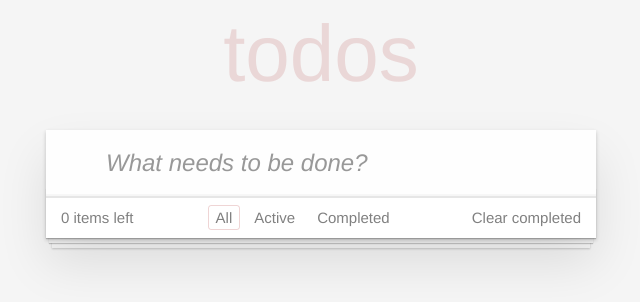
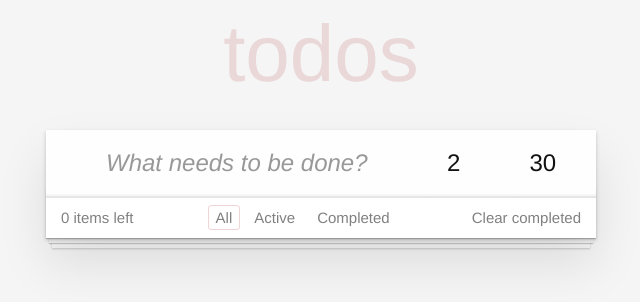
Before and after one commit to Zuk1eX/kata-todo-app, a React (Vite) app: page / in a window 1280 px wide. Shown: the top 302 px of the page, without its empty margins (319-959 px from the left). Built offline with nearby package versions, Linux system fonts and the light colour scheme.

Commit message:
tasks timer with play & pause options

```diff
--- a/src/App.jsx
+++ b/src/App.jsx
@@ -11,10 +11,10 @@ function App() {
   const [tasks, dispatch] = useReducer(tasksReducer, [])
   const [filter, setFilter] = useState('all')
 
-  const createTask = (title) => dispatch({ type: 'added', title })
+  const createTask = (title, deadline) => dispatch({ type: 'added', title, deadline })
   const deleteTask = (id) => dispatch({ type: 'deleted', id })
   const toggleTask = (id) => dispatch({ type: 'toggled', id })
-  const updateTask = (id, title) => dispatch({ type: 'updated', id, title })
+  const updateTask = (id, title, deadline, isActive) => dispatch({ type: 'updated', id, title, deadline, isActive })
   const clearCompleted = () => dispatch({ type: 'cleared' })
 
   function filterTasks() {
--- a/src/components/NewTaskForm/NewTaskForm.css
+++ b/src/components/NewTaskForm/NewTaskForm.css
@@ -1,17 +1,40 @@
-.new-todo {
+.new-todo-form {
+  display: flex;
+  margin-bottom: 0;
+}
+
+.new-todo,
+.new-todo-form .new-todo-form__timer,
+.edit {
   position: relative;
-  box-sizing: border-box;
+  margin: 0;
   width: 100%;
-  margin: 0;
-  border: none;
-  padding: 16px 16px 16px 60px;
-  box-shadow: inset 0 -2px 1px rgba(0, 0, 0, 0.03);
-  color: inherit;
+  font-size: 24px;
   font-family: inherit;
   font-weight: inherit;
-  font-size: 24px;
   line-height: 1.4em;
-  background: rgba(0, 0, 0, 0.003);
+  color: inherit;
+  padding: 6px;
+  border: 1px solid #999;
+  box-shadow: inset 0 -1px 5px 0 rgba(0, 0, 0, 0.2);
+  box-sizing: border-box;
   -webkit-font-smoothing: antialiased;
   -moz-osx-font-smoothing: grayscale;
 }
+
+.new-todo,
+.new-todo-form .new-todo-form__timer {
+  padding: 16px 16px 16px 60px;
+  border: none;
+  background: rgba(0, 0, 0, 0.003);
+  box-shadow: inset 0 -2px 1px rgba(0, 0, 0, 0.03);
+}
+
+.new-todo {
+  width: 70%;
+}
+
+.new-todo-form .new-todo-form__timer {
+  width: 15%;
+  padding-left: 16px;
+}
--- a/src/components/NewTaskForm/NewTaskForm.jsx
+++ b/src/components/NewTaskForm/NewTaskForm.jsx
@@ -4,22 +4,54 @@ import './NewTaskForm.css'
 
 export default function NewTaskForm({ onAddTask }) {
   const [title, setTitle] = useState('')
+  const [minutes, setMinutes] = useState(2)
+  const [seconds, setSeconds] = useState(30)
+
+  const timer = minutes * 60 + seconds
 
   function handleSubmit(e) {
     e.preventDefault()
+    const deadline = new Date(Date.now() + timer * 1000)
+
     if (!title.trim()) return
-    onAddTask(title.trim())
+    onAddTask(title.trim(), deadline)
     setTitle('')
   }
 
+  function handleMinutes(value) {
+    if (Number.isNaN(value) || value > 43200) return
+    setMinutes(value)
+  }
+
+  function handleSeconds(value) {
+    if (Number.isNaN(value) || value > 59) return
+    setSeconds(value)
+  }
+
   return (
-    <form onSubmit={handleSubmit}>
+    <form className="new-todo-form" onSubmit={handleSubmit}>
       <input
+        type="text"
         className="new-todo"
         placeholder="What needs to be done?"
         value={title}
         onChange={(e) => setTitle(e.target.value)}
       />
+      <input
+        type="text"
+        className="new-todo-form__timer"
+        placeholder="Min"
+        value={minutes}
+        onChange={(e) => handleMinutes(+e.target.value)}
+      />
+      <input
+        type="text"
+        className="new-todo-form__timer"
+        placeholder="Sec"
+        value={seconds}
+        onChange={(e) => handleSeconds(+e.target.value)}
+      />
+      <button type="submit" />
     </form>
   )
 }
--- a/src/components/Task/Task.css
+++ b/src/components/Task/Task.css
@@ -72,16 +72,23 @@
   display: flex;
   justify-content: space-between;
   align-items: center;
-  gap: 10px;
   padding: 15px 85px 15px 60px;
 }
 
-.todo-list li label .created {
+.todo-list li .view {
+  position: relative;
+}
+
+.todo-list li label .description {
   color: gray;
   font-size: 13px;
 }
 
-.todo-list li label .description {
+.todo-list li label .description--timer > button {
+  margin-inline-end: 5px;
+}
+
+.todo-list li label .title {
   display: block;
   color: #4d4d4d;
   font-weight: 400;
@@ -90,22 +97,23 @@
   transition: color 0.4s;
 }
 
-.todo-list li.completed label .description {
+.todo-list li.completed label .title {
   color: #cdcdcd;
   text-decoration: line-through;
 }
 
 .todo-list li .icon {
-  position: absolute;
-  top: 0;
-  bottom: -3px;
   width: 30px;
   height: 40px;
-  margin: auto 0 11px;
+  margin: auto 0;
   color: #cc9a9a;
   font-size: 34px;
   transition: color 0.2s ease-out;
   cursor: pointer;
+}
+
+.todo-list li .icon:disabled {
+  cursor: not-allowed;
 }
 
 .todo-list li .icon:hover {
@@ -113,27 +121,52 @@
 }
 
 .todo-list li .icon-destroy {
+  position: absolute;
+  top: 0;
   right: 10px;
+  bottom: -3px;
 }
 
 .todo-list li .icon-destroy:after {
   content: '×';
 }
 
-.todo-list li .icon-edit {
+.todo-list li .icon-edit,
+.todo-list li .icon-edit--not-allowed {
+  position: absolute;
+  top: 0;
   right: 45px;
+  bottom: -3px;
   font-size: 19px;
 }
 
 .todo-list li .icon-edit--not-allowed {
-  right: 45px;
-  font-size: 19px;
   cursor: not-allowed;
 }
 
 .todo-list li .icon-edit:after,
 .todo-list li .icon-edit--not-allowed:after {
   content: '✎';
+}
+
+.todo-list li .icon-pause,
+.todo-list li .icon-play {
+  width: 18px;
+  height: 100%;
+  vertical-align: bottom;
+  font-size: 18px;
+}
+
+.todo-list li .icon-play {
+  font-size: 16px;
+}
+
+.icon-pause:after {
+  content: '❚❚';
+}
+
+.icon-play:after {
+  content: '▶';
 }
 
 .todo-list li .edit {
--- a/src/components/Task/Task.jsx
+++ b/src/components/Task/Task.jsx
@@ -1,4 +1,4 @@
-import { useState } from 'react'
+import { useCallback, useEffect, useState } from 'react'
 import PropTypes from 'prop-types'
 import './Task.css'
 import formatDate from '../../services/utils'
@@ -8,9 +8,31 @@ export default function Task({ task, onToggle, onDelete, onUpdate }) {
   const [statusClassName, setStatusClassName] = useState(task.completed ? 'completed' : null)
   const [title, setTitle] = useState(task.title)
 
+  let [minutes, seconds] = [0, 0]
+
+  function getTimePartsBetween(date1, date2) {
+    const diff = (date2 - date1) / 1000
+    return [Math.floor(diff / 60), Math.floor(diff) % 60]
+  }
+
+  if (task.isActive) {
+    ;[minutes, seconds] = getTimePartsBetween(new Date(), task.deadline)
+  } else {
+    ;[minutes, seconds] = getTimePartsBetween(task.updated, task.deadline)
+  }
+
+  const [minutesLeft, setMinutesLeft] = useState(minutes)
+  const [secondsLeft, setSecondsLeft] = useState(seconds)
+
+  function resetTimer() {
+    setMinutesLeft(0)
+    setSecondsLeft(0)
+  }
+
   function handleToggle() {
     setStatusClassName(task.completed ? null : 'completed')
     onToggle(task.id)
+    resetTimer()
   }
 
   function handleEdit() {
@@ -19,13 +41,47 @@ export default function Task({ task, onToggle, onDelete, onUpdate }) {
     setStatusClassName('editing')
   }
 
+  function handlePlay() {
+    if (task.isActive || task.completed) return
+    const convertedTime = (minutesLeft * 60 + secondsLeft) * 1000
+    const newDeadline = new Date(Date.now() + convertedTime + 50)
+    onUpdate(task.id, title, newDeadline, true)
+  }
+
+  function handlePause() {
+    if (!task.isActive || task.completed) return
+    onUpdate(task.id, title, task.deadline, false)
+  }
+
   function handleSubmit(e) {
     e.preventDefault()
     if (!title.trim()) return
-    onUpdate(task.id, title)
+    onUpdate(task.id, title, task.deadline, task.isActive)
     setIsEditing(false)
     setStatusClassName(null)
   }
+
+  const updateTimer = useCallback(
+    (timerId) => {
+      if (task.deadline < Date.now() || !task.isActive) {
+        clearInterval(timerId)
+        return
+      }
+
+      const [m, s] = getTimePartsBetween(Date.now(), task.deadline)
+      setMinutesLeft(m)
+      setSecondsLeft(s)
+    },
+    [task.deadline, task.isActive]
+  )
+
+  useEffect(() => {
+    const timer = setInterval(() => {
+      updateTimer(timer)
+    }, 1000)
+
+    return () => clearInterval(timer)
+  }, [updateTimer])
 
   return (
     <li className={statusClassName}>
@@ -38,8 +94,23 @@ export default function Task({ task, onToggle, onDelete, onUpdate }) {
           id={`toggle-${task.id}`}
         />
         <label htmlFor={`toggle-${task.id}`}>
-          <span className="description">{task.title}</span>
-          <span className="created">{formatDate(task.created)}</span>
+          <span className="title">{task.title}</span>
+          <span className="description description--timer">
+            <button
+              type="button"
+              className="icon icon-play"
+              onClick={handlePlay}
+              disabled={!minutesLeft && !secondsLeft}
+            />
+            <button
+              type="button"
+              className="icon icon-pause"
+              onClick={handlePause}
+              disabled={!minutesLeft && !secondsLeft}
+            />
+            {`${minutesLeft}:${secondsLeft < 10 ? `0${secondsLeft}` : secondsLeft}`}
+          </span>
+          <span className="description">{formatDate(task.created)}</span>
         </label>
         <button
           type="button"
@@ -69,6 +140,9 @@ Task.propTypes = {
     title: PropTypes.string.isRequired,
     completed: PropTypes.bool.isRequired,
     created: PropTypes.instanceOf(Date).isRequired,
+    updated: PropTypes.instanceOf(Date).isRequired,
+    deadline: PropTypes.instanceOf(Date).isRequired,
+    isActive: PropTypes.bool.isRequired,
   }).isRequired,
   onToggle: PropTypes.func,
   onDelete: PropTypes.func,
--- a/src/components/TaskList/TaskList.jsx
+++ b/src/components/TaskList/TaskList.jsx
@@ -25,6 +25,9 @@ TaskList.propTypes = {
       title: PropTypes.string.isRequired,
       completed: PropTypes.bool.isRequired,
       created: PropTypes.instanceOf(Date).isRequired,
+      updated: PropTypes.instanceOf(Date).isRequired,
+      deadline: PropTypes.instanceOf(Date).isRequired,
+      isActive: PropTypes.bool.isRequired,
     })
   ).isRequired,
   onDelete: PropTypes.func,
--- a/src/services/reducers/tasksReducer.js
+++ b/src/services/reducers/tasksReducer.js
@@ -8,6 +8,9 @@ export default function tasksReducer(tasks, action) {
           title: action.title,
           completed: false,
           created: new Date(),
+          updated: new Date(),
+          deadline: action.deadline,
+          isActive: true,
         },
       ]
     }
@@ -20,6 +23,9 @@ export default function tasksReducer(tasks, action) {
           return {
             ...task,
             completed: !task.completed,
+            updated: new Date(),
+            deadline: new Date(),
+            isActive: false,
           }
         }
         return task
@@ -31,6 +37,9 @@ export default function tasksReducer(tasks, action) {
           return {
             ...task,
             title: action.title,
+            updated: new Date(),
+            deadline: action.deadline,
+            isActive: action.isActive,
           }
         }
         return task
```
